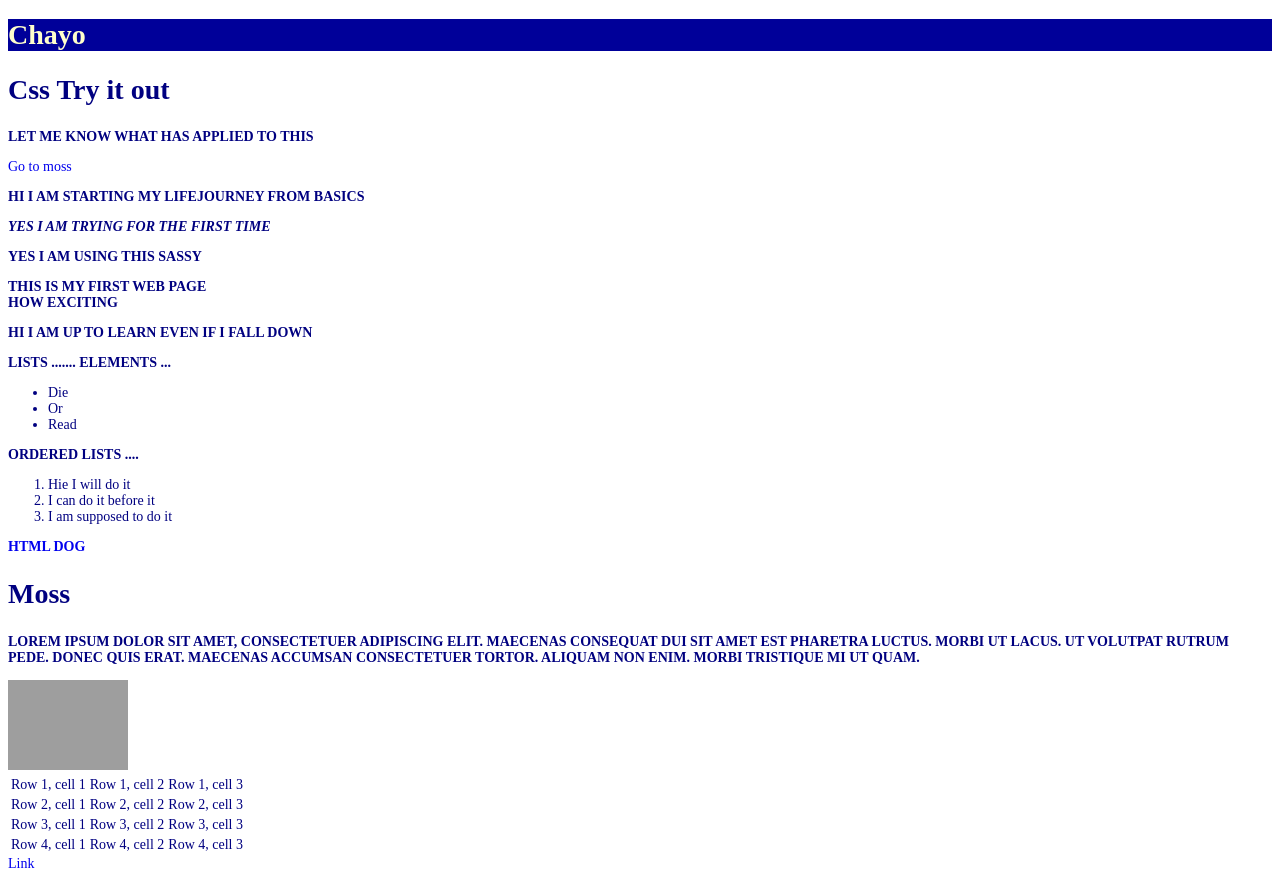
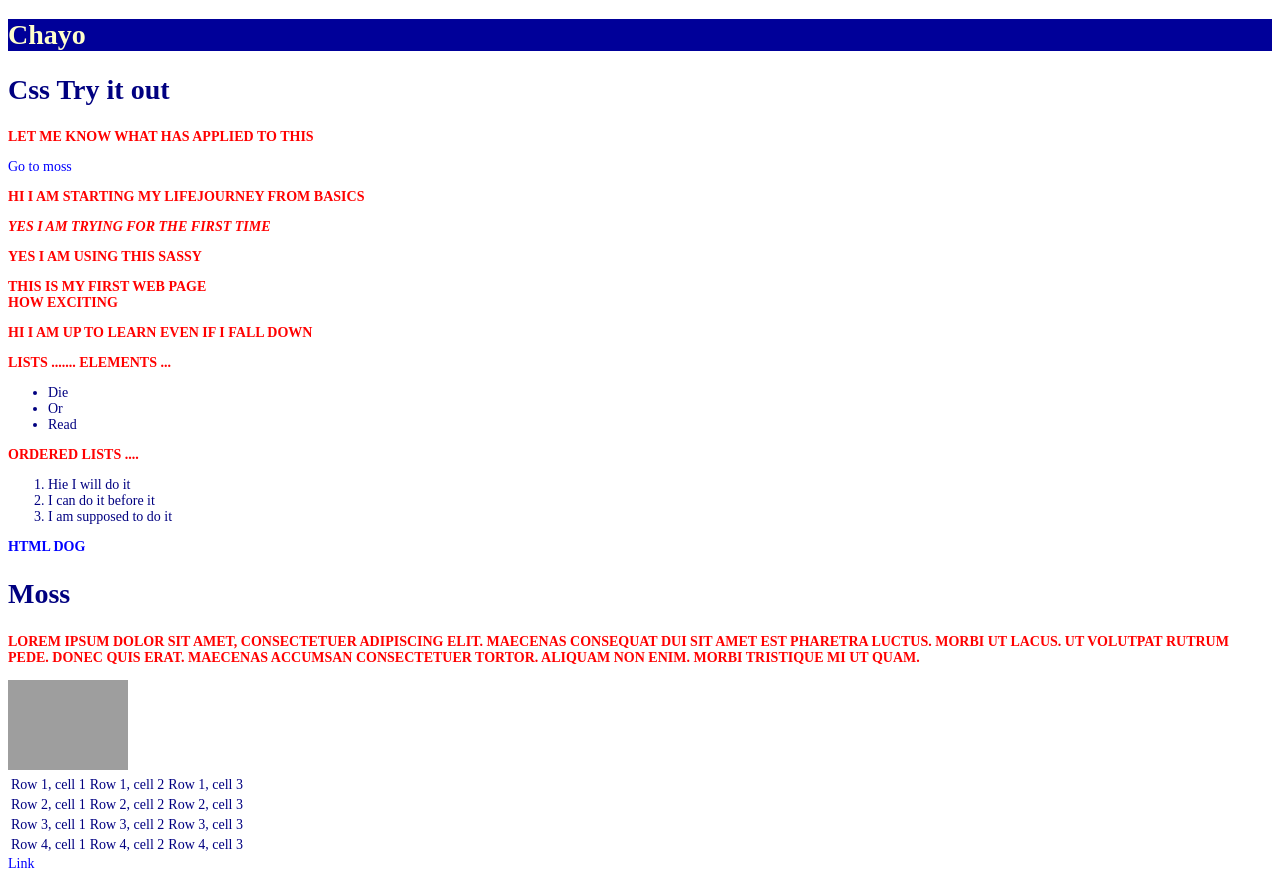
Before and after one commit to LohithaYalavarthi/JavaScriptProjects, a plain HTML site: page html5Try.html in a window 1280 px wide. Drawn offline with Linux system fonts and the light colour scheme; grey boxes are pictures that could not be loaded.

Commit message:
Update style.css

```diff
--- a/style.css
+++ b/style.css
@@ -1,11 +1,11 @@
-/*p {
+p {
     color: red;
 }
 
 a {
     color: blue;
 }
-*/
+
 body {
     font-size: 14px;
     color: navy;
```
